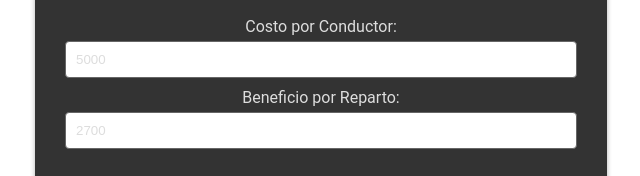
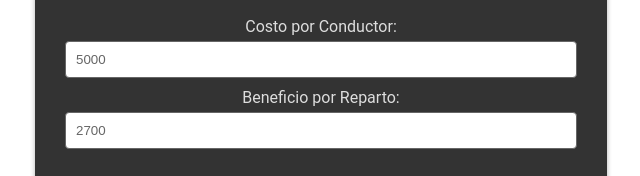
Before and after one commit to roquin03v2/CalculadoraRusso, a plain HTML site: page index.html in a window 1280 px wide. Shown: the part 616-792 px from the top of the page, 319-959 px from the left. Drawn offline with Linux system fonts and the light colour scheme.

Commit message:
CorrecciónV2

```diff
--- a/style.css
+++ b/style.css
@@ -35,7 +35,7 @@ input[type="number"] {
   border-radius: 4px;
   box-sizing: border-box;
   background-color: white; /* Gris oscuro para el fondo del input */
-  color: #ddd; /* Gris claro para el texto del input */
+  color: #666; /* Gris claro para el texto del input */
 }
 
 button {
```
